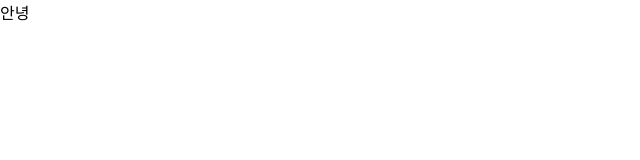
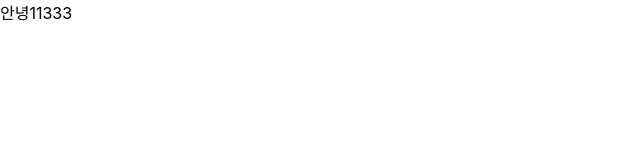
Before and after one commit to braverokmc79/React-SpringBoot-1, a React (Create React App) app in the folder my-app/: page / in a window 1280 px wide. Shown: the top 160 px of the page, without its empty margins (0-640 px from the left). Built offline with nearby package versions, Linux system fonts and the light colour scheme.

Commit message:
2.실행흐름이해하기

```diff
--- a/my-app/public/index.html
+++ b/my-app/public/index.html
@@ -28,7 +28,7 @@
   </head>
   <body>
     <noscript>You need to enable JavaScript to run this app.</noscript>
-    <div id="root"></div>
+    <div id="root">11111111</div>
     <!--
       This HTML file is a template.
       If you open it directly in the browser, you will see an empty page.
--- a/my-app/src/App.js
+++ b/my-app/src/App.js
@@ -1,8 +1,13 @@
 import logo from './logo.svg';
 import "./App.css";
 
+//0.React 엔진 - 데이터변경감지에서UI 그려주는 !
+//1.실행과정(index.html) SPA
+//2.JSX문법
+//3.바벨(자바스크립트 ES5)->ES6
 function App() {
-  return <div>안녕</div>;
+  return <div>안녕11333</div>;
 }
 
+
 export default App;
```
